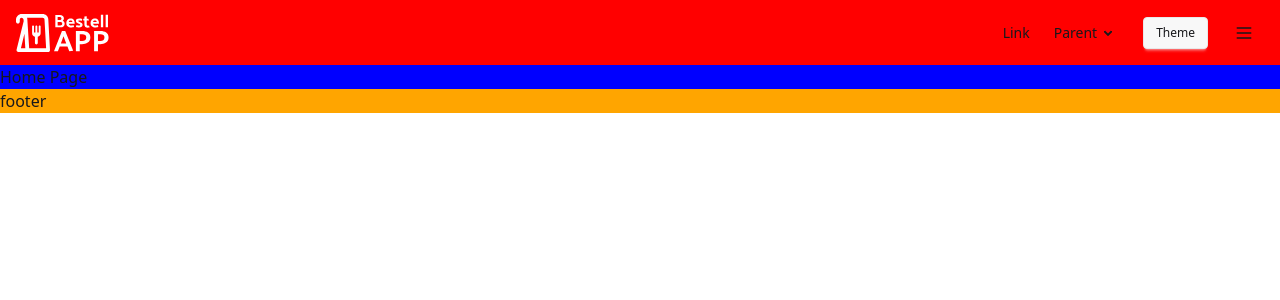
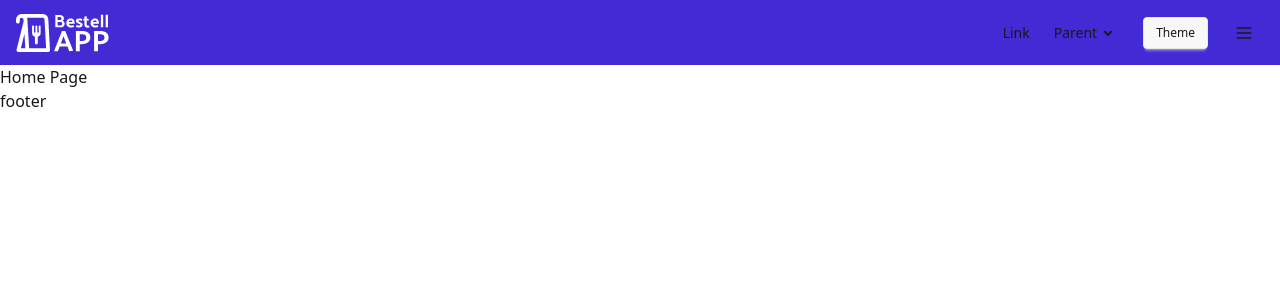
Before and after one commit to larsbeckdev/demo-bestell-app, a Vue app: page / in a window 1280 px wide. Shown: the top 300 px of the page. Built offline with nearby package versions, Linux system fonts and the light colour scheme.

Commit message:
Remove background color styles from header, main, and footer elements in DefaultLayout component

```diff
--- a/src/layouts/default/DefaultLayout.vue
+++ b/src/layouts/default/DefaultLayout.vue
@@ -12,14 +12,11 @@ import Footer from '@/layouts/components/Footer.vue'
 
 <style scoped>
 header {
-  background: red;
 }
 
 main {
-  background: blue;
 }
 
 footer {
-  background: orange;
 }
 </style>
```
